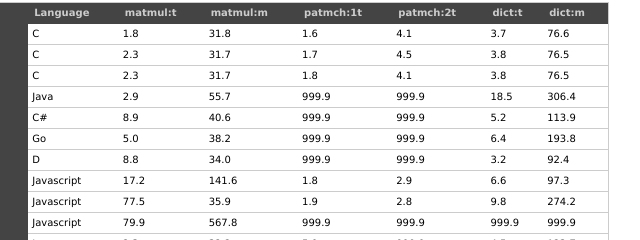
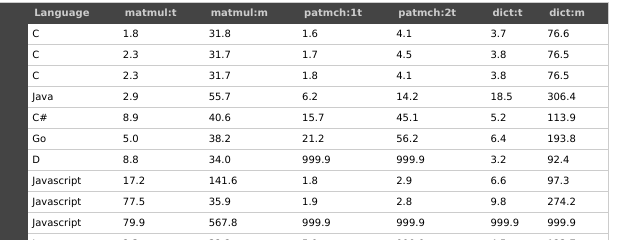
Before and after one commit to attractivechaos/plb, a plain HTML site: page index.html in a window 1280 px wide. Shown: the part 398-638 px from the top of the page, 442-1082 px from the left. Drawn offline with nearby package versions, Linux system fonts and the light colour scheme.

Commit message:
added C#, Java and Go to patmch

```diff
--- a/index.html
+++ b/index.html
@@ -41,9 +41,9 @@
 	<tr><th>ICC-12.0.3                  <td>C         <td>1.8  <td>31.8 <td>  1.6<td>  4.1<td>  3.7<td> 76.6</tr>
 	<tr><th>GCC-4.3.2                   <td>C         <td>2.3  <td>31.7 <td>  1.7<td>  4.5<td>  3.8<td> 76.5</tr>
 	<tr><th>Clang-2.9                   <td>C         <td>2.3  <td>31.7 <td>  1.8<td>  4.1<td>  3.8<td> 76.5</tr>
-	<tr><th>Java-1.6.0_14               <td>Java      <td>2.9  <td>55.7 <td>999.9<td>999.9<td> 18.5<td>306.4</tr>
-	<tr><th>C#@Mono-2.10.1              <td>C#        <td>8.9  <td>40.6 <td>999.9<td>999.9<td>  5.2<td>113.9</tr>
-	<tr><th>6g-20110424                 <td>Go        <td>5.0  <td>38.2 <td>999.9<td>999.9<td>  6.4<td>193.8</tr>
+	<tr><th>Java-1.6.0_14               <td>Java      <td>2.9  <td>55.7 <td>  6.2<td> 14.2<td> 18.5<td>306.4</tr>
+	<tr><th>C#@Mono-2.10.1              <td>C#        <td>8.9  <td>40.6 <td> 15.7<td> 45.1<td>  5.2<td>113.9</tr>
+	<tr><th>6g-20110424                 <td>Go        <td>5.0  <td>38.2 <td> 21.2<td> 56.2<td>  6.4<td>193.8</tr>
 	<tr><th>GDC-0.24                    <td>D         <td>8.8  <td>34.0 <td>999.9<td>999.9<td>  3.2<td> 92.4</tr>
 	<tr><th>V8-r7677                    <td>Javascript<td>17.2 <td>141.6<td>  1.8<td>  2.9<td>  6.6<td> 97.3</tr>
 	<tr><th>JaegarMonkey-a95d42642281   <td>Javascript<td>77.5 <td>35.9 <td>  1.9<td>  2.8<td>  9.8<td>274.2</tr>
```
